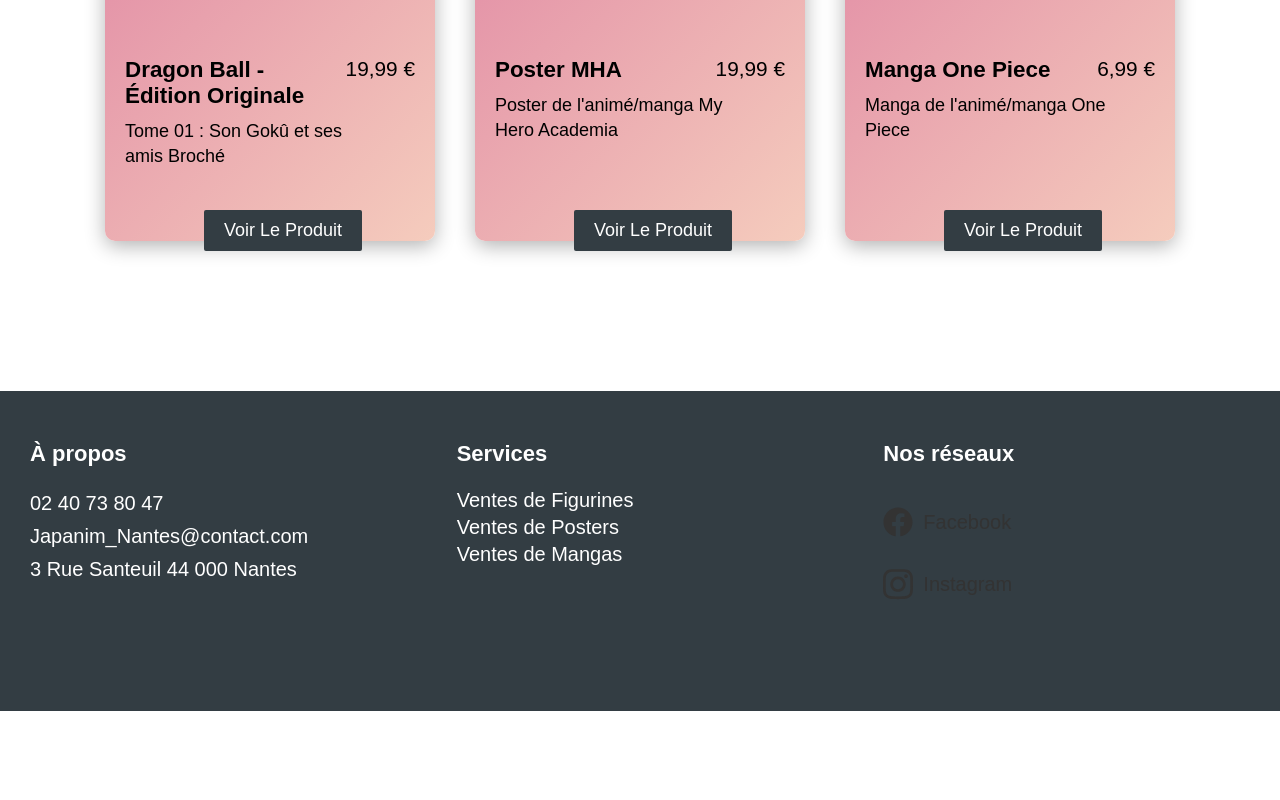
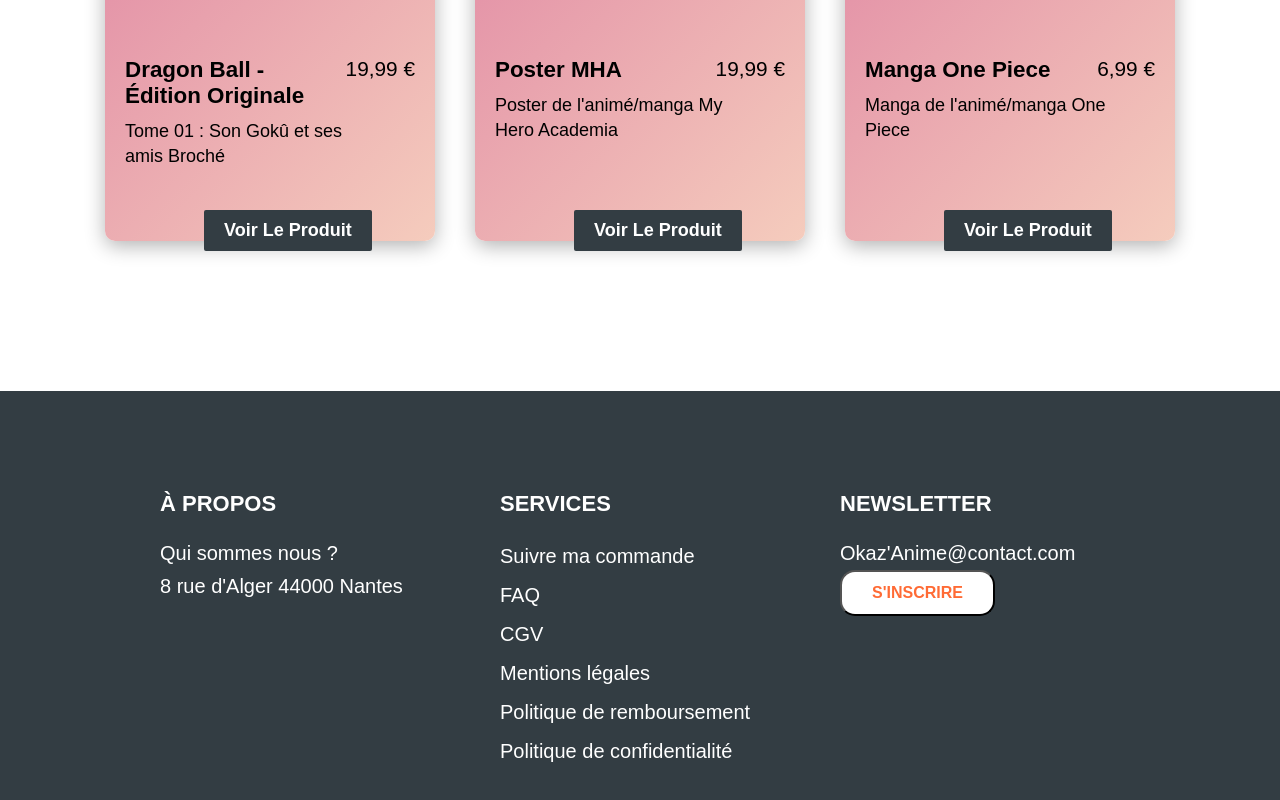
Before and after one commit to GColloch/Projet_Okaz-Anime, a React (Create React App) app in the folder Front-end/: page /Mangas in a window 1280 px wide. Shown: the part 1232-2032 px from the top of the page. Before the commit the page ends 1943 px from the top, so only its background shows below. Built offline with nearby package versions, Linux system fonts and the light colour scheme; a web font is replaced by a local one.

Commit message:
modif footer info

```diff
--- a/Front-end/src/components/Footer.jsx
+++ b/Front-end/src/components/Footer.jsx
@@ -7,62 +7,26 @@
             <div className="content-footer">
 
             <div className="bloc footer-contact">
-                <h3>À propos</h3>
-                <p>02 40 73 80 47</p>
-                <p>Japanim_Nantes@contact.com</p>
-                <p>3 Rue Santeuil 44 000 Nantes</p>
+                <h3>À PROPOS</h3>
+                <p>Qui sommes nous ?</p>
+                <p>8 rue d'Alger 44000 Nantes</p>
               </div>
               <div className="bloc footer-services">
-                <h3>Services</h3>
+                <h3>SERVICES</h3>
                 <ul class="services-list">
-                  <li><a >Ventes de Figurines</a></li>
-                  <li><a >Ventes de Posters</a></li>
-                  <li><a >Ventes de Mangas</a></li>
+                  <li><a >Suivre ma commande</a></li>
+                  <li><a >FAQ</a></li>
+                  <li><a >CGV</a></li>
+                  <li><a >Mentions légales</a></li>
+                  <li><a >Politique de remboursement</a></li>
+                  <li><a >Politique de confidentialité</a></li>
                 </ul>
               </div>
 
-              <div className="bloc footer-medias">
-                <h3>Nos réseaux</h3>
-                <ul className="media-list">
-                  <li>
-                    <a href='https://www.facebook.com/JapanimNantes'>
-                      <svg
-                        aria-hidden="true"
-                        focusable="false"
-                        data-prefix="fab"
-                        data-icon="facebook"
-                        class="svg-inline--fa fa-facebook fa-w-16"
-                        role="img"
-                        xmlns="http://www.w3.org/2000/svg"
-                        viewBox="0 0 512 512"
-                      >
-                        <path
-                          fill="currentColor"
-                          d="M504 256C504 119 393 8 256 8S8 119 8 256c0 123.78 90.69 226.38 209.25 245V327.69h-63V256h63v-54.64c0-62.15 37-96.48 93.67-96.48 27.14 0 55.52 4.84 55.52 4.84v61h-31.28c-30.8 0-40.41 19.12-40.41 38.73V256h68.78l-11 71.69h-57.78V501C413.31 482.38 504 379.78 504 256z"
-                        ></path>
-                      </svg>
-                      Facebook</a>
-                  </li>
-                  <li>
-                    <a  href='https://www.instagram.com/japanim.nantes/'>
-                      <svg
-                        aria-hidden="true"
-                        focusable="false"
-                        data-prefix="fab"
-                        data-icon="instagram"
-                        className="svg-inline--fa fa-instagram fa-w-14"
-                        role="img"
-                        xmlns="http://www.w3.org/2000/svg"
-                        viewBox="0 0 448 512"
-                      >
-                        <path
-                          fill="currentColor"
-                          d="M224.1 141c-63.6 0-114.9 51.3-114.9 114.9s51.3 114.9 114.9 114.9S339 319.5 339 255.9 287.7 141 224.1 141zm0 189.6c-41.1 0-74.7-33.5-74.7-74.7s33.5-74.7 74.7-74.7 74.7 33.5 74.7 74.7-33.6 74.7-74.7 74.7zm146.4-194.3c0 14.9-12 26.8-26.8 26.8-14.9 0-26.8-12-26.8-26.8s12-26.8 26.8-26.8 26.8 12 26.8 26.8zm76.1 27.2c-1.7-35.9-9.9-67.7-36.2-93.9-26.2-26.2-58-34.4-93.9-36.2-37-2.1-147.9-2.1-184.9 0-35.8 1.7-67.6 9.9-93.9 36.1s-34.4 58-36.2 93.9c-2.1 37-2.1 147.9 0 184.9 1.7 35.9 9.9 67.7 36.2 93.9s58 34.4 93.9 36.2c37 2.1 147.9 2.1 184.9 0 35.9-1.7 67.7-9.9 93.9-36.2 26.2-26.2 34.4-58 36.2-93.9 2.1-37 2.1-147.8 0-184.8zM398.8 388c-7.8 19.6-22.9 34.7-42.6 42.6-29.5 11.7-99.5 9-132.1 9s-102.7 2.6-132.1-9c-19.6-7.8-34.7-22.9-42.6-42.6-11.7-29.5-9-99.5-9-132.1s-2.6-102.7 9-132.1c7.8-19.6 22.9-34.7 42.6-42.6 29.5-11.7 99.5-9 132.1-9s102.7-2.6 132.1 9c19.6 7.8 34.7 22.9 42.6 42.6 11.7 29.5 9 99.5 9 132.1s2.7 102.7-9 132.1z"
-                        ></path>
-                      </svg>
-                        Instagram</a>
-                  </li>
-                </ul>
+              <div className="bloc footer-contact">
+                <h3>NEWSLETTER</h3>
+                <p>Okaz'Anime@contact.com</p>
+                <button>S'INSCRIRE</button>
               </div>
             </div>
           </footer>
--- a/Front-end/src/styles/components/_footer.scss
+++ b/Front-end/src/styles/components/_footer.scss
@@ -22,12 +22,13 @@
 
 .content-footer {
     width: 100%;
+    height: auto;
     margin: 0 auto;
     display: flex;
     justify-content: center;
     align-items: flex-start;
     font-size: 16px;
-    padding: 50px 0 100px;
+    padding: 100px 130px 100px;
     background-color: $color-2;
 
     li{
@@ -45,8 +46,7 @@
 /* contact */
 .footer-contact h3,
 .footer-services h3,
-.footer-schedule h3,
-.footer-medias h3 {
+.footer-schedule h3{
     font-size: 22px;
     padding-bottom: 20px;
 }
@@ -56,6 +56,15 @@
     font-size: 20px;
 }
 
+button {
+    bottom: 0;
+    padding: 12px 30px 12px 30px;
+    border-radius: 15px;
+    font-weight: bold;
+    color: #ff6b35;
+    font-size: 1em;
+    background-color: white;
+}
 /* Services */
 
 .services-list,
@@ -64,7 +73,7 @@
     list-style-type: none;
 }
 .services-list li {
-    padding: 2px 0;
+    padding: 8px 0;
 }
 .services-list a {
     text-decoration: none;
@@ -133,8 +142,7 @@
     }
     .footer-contact h3,
     .footer-services h3,
-    .footer-schedule h3,
-    .footer-medias h3 {
+    .footer-schedule h3{
         padding-bottom: 5px;
     }
 
```
